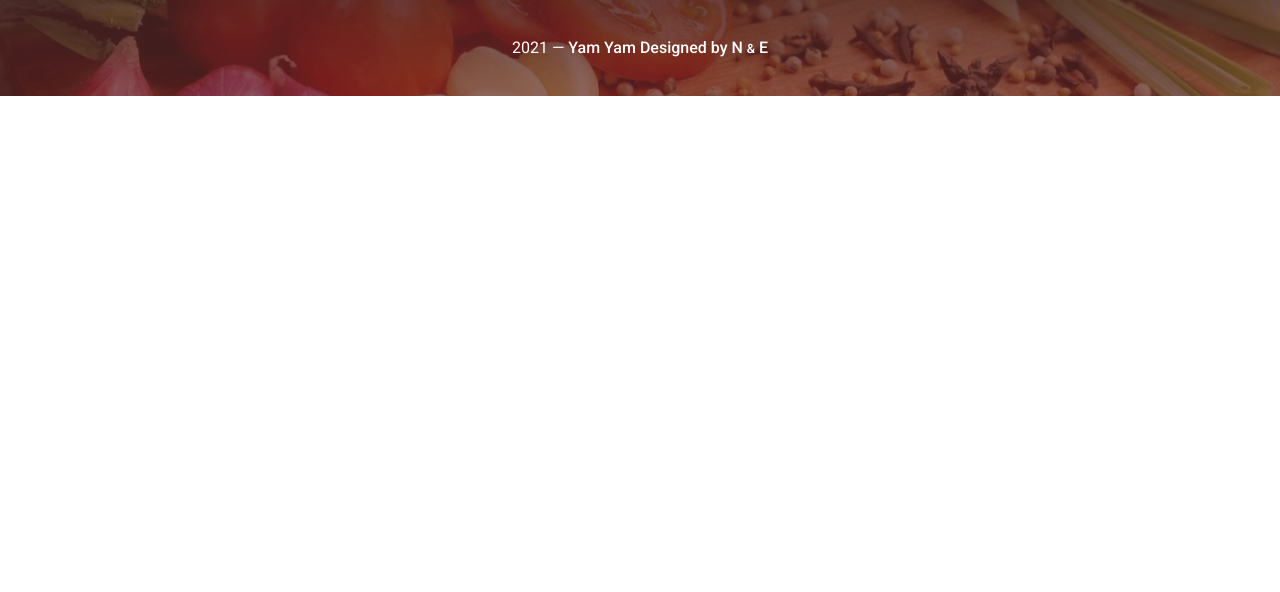
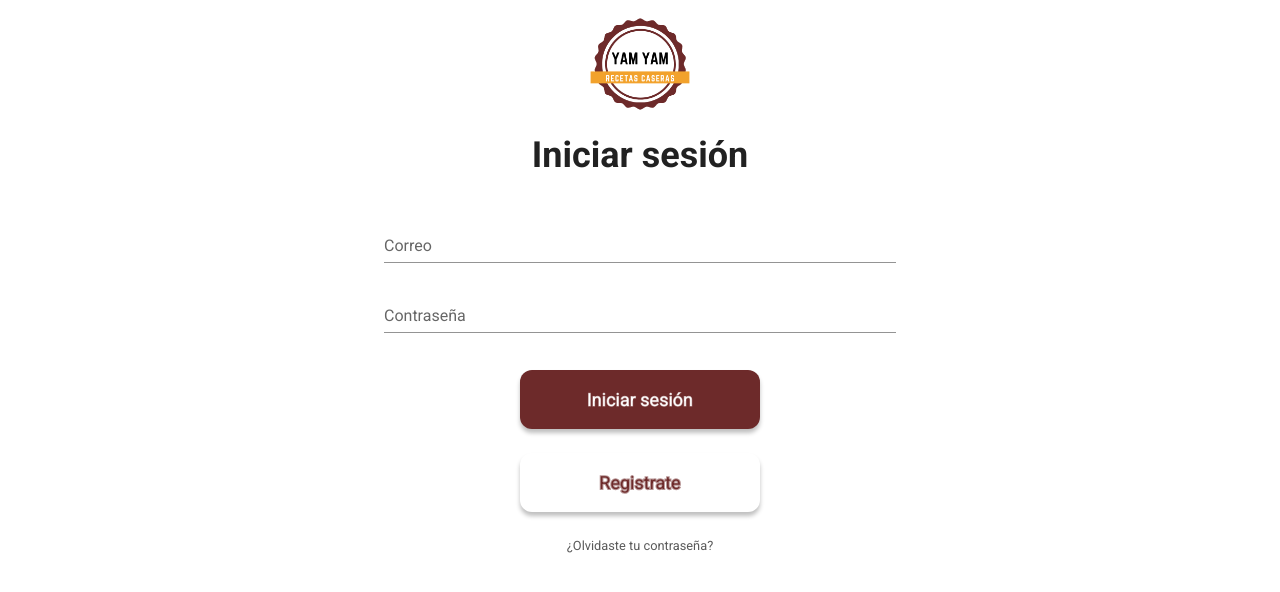
Before and after one commit to Michelyp/TFG-Recetas, a Nuxt app: page /login in a window 1280 px wide. Shown: the top 592 px of the page. Built offline with nearby package versions, Linux system fonts and the light colour scheme.

Commit message:
feat: añade la vista login

```diff
--- a/src/components/Footer.vue
+++ b/src/components/Footer.vue
@@ -1,6 +1,6 @@
 <template>
   <v-footer padless>
-    <v-col class="text-center text-white" cols="12">
+    <v-col class="tw-text-center tw-text-white" cols="12">
       {{ year }} — <span>Yam Yam Designed by N <small>&</small> E</span>
     </v-col>
   </v-footer>
--- a/src/layouts/default.vue
+++ b/src/layouts/default.vue
@@ -1,7 +1,7 @@
 <template>
   <v-app dark>
     <Nuxt />
-    <Footer />
+    <Footer v-if="showsFooter" />
   </v-app>
 </template>
 
@@ -9,6 +9,11 @@
 import Footer from '@/components/Footer'
 
 export default {
-  components: { Footer }
+  components: { Footer },
+  computed: {
+    showsFooter () {
+      return this.$route.path !== '/login'
+    }
+  }
 }
 </script>
--- /dev/null
+++ b/src/pages/login.vue
@@ -0,0 +1,94 @@
+<template>
+  <section class="tw-container">
+    <div class="head">
+      <img src="/images/yamyam.png" title="Logo" alt="Logo">
+      <p>
+        Iniciar sesión
+      </p>
+    </div>
+    <v-form ref="form" v-model="formValid">
+      <div class="login-inputs">
+        <v-text-field v-model="email" label="Correo" :rules="emailRules" required />
+        <v-text-field v-model="password" type="password" :rules="passRules" label="Contraseña" required />
+      </div>
+      <Button primary @click="validate">
+        Iniciar sesión
+      </Button>
+      <Button secondary>
+        Registrate
+      </Button>
+      <small>¿Olvidaste tu contraseña?</small>
+    </v-form>
+  </section>
+</template>
+
+<script>
+import Button from '@/components/Button'
+
+export default {
+  components: {
+    Button
+  },
+  data: () => ({
+    formValid: false,
+    email: '',
+    password: '',
+    emailRules: [
+      value => !!value || 'El correo es requerido',
+      value => /^((([!#$%&'*+\-/=?^_`{|}~\w])|([!#$%&'*+\-/=?^_`{|}~\w][!#$%&'*+\-/=?^_`{|}~.\w]{0,}[!#$%&'*+\-/=?^_`{|}~\w]))[@]\w+([-.]\w+)*\.\w+([-.]\w+)*)$/.test(value) || 'Ingrese un correo válido'
+    ],
+    passRules: [
+      value => !!value || 'La contraseña es requerida'
+    ]
+  }),
+  methods: {
+    validate () {
+      return this.$refs.form.validate()
+    },
+    getData () {
+      if (this.validate()) {
+        return {
+          email: this.email,
+          password: this.password
+        }
+      } else {
+        return null
+      }
+    }
+  }
+}
+</script>
+
+<style scoped lang="postcss">
+section {
+  @apply max-w-screen-sm min-h-screen;
+}
+
+img {
+  @apply w-32 mx-auto;
+}
+
+.head {
+  @apply mb-8 text-center;
+}
+
+p {
+  @apply text-4xl font-bold;
+}
+
+form {
+  @apply flex flex-col flex-no-wrap text-center;
+}
+
+.login-inputs {
+  @apply mb-4;
+}
+
+button {
+  @apply mx-auto mb-6;
+}
+
+small {
+  @apply opacity-75;
+}
+</style>
--- a/src/tailwind.config.js
+++ b/src/tailwind.config.js
@@ -5,6 +5,7 @@ module.exports = {
     removeDeprecatedGapUtilities: true,
     purgeLayersByDefault: true
   },
+  prefix: 'tw-',
   purge: ['./**/*.html', './**/*.vue'],
   theme: {
     screens: {
@@ -13,6 +14,10 @@ module.exports = {
       lg: '1024px',
       xl: '1280px',
       '2xl': '1440px'
+    },
+    container: {
+      center: true,
+      padding: '2rem'
     },
     fontFamily: {
       roboto: ['Roboto', ...fontFamily.mono],
```
Also changed, not shown: 1 other file (tests, documents, lock files or other folders).
